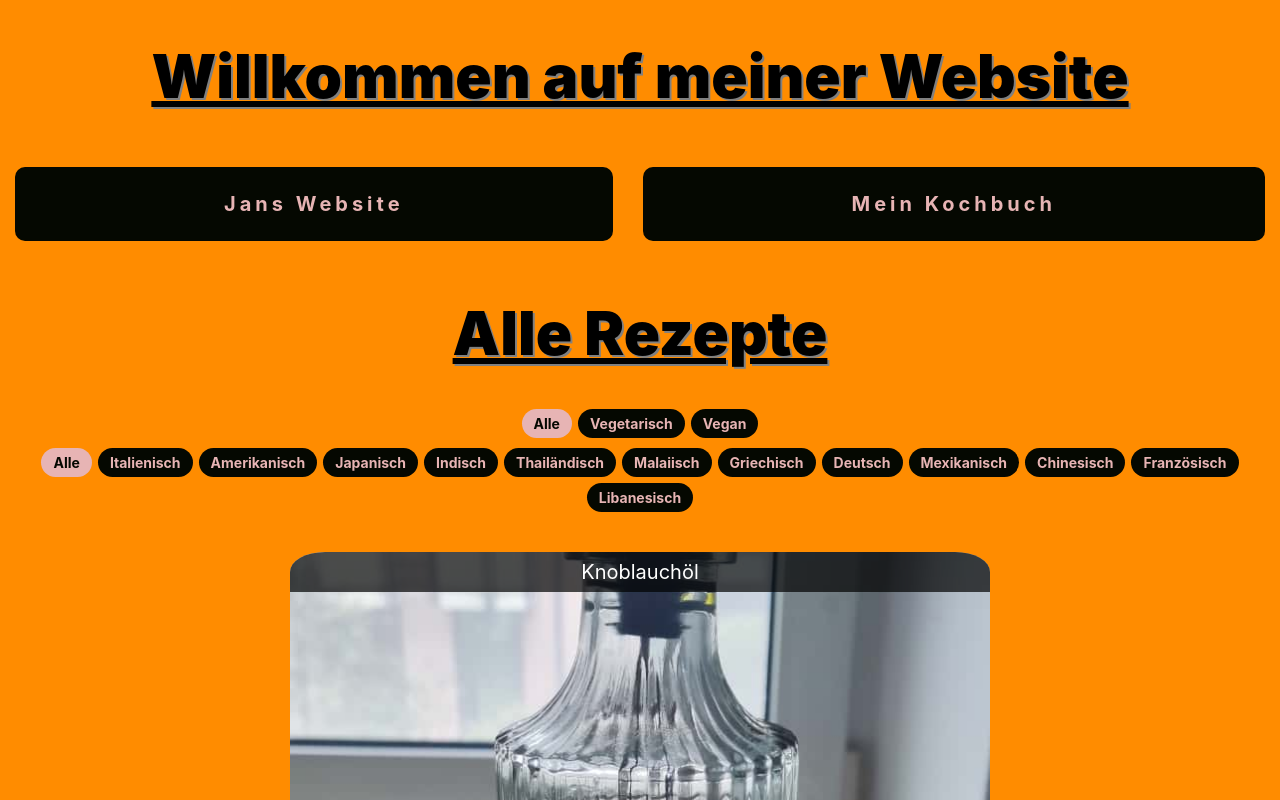
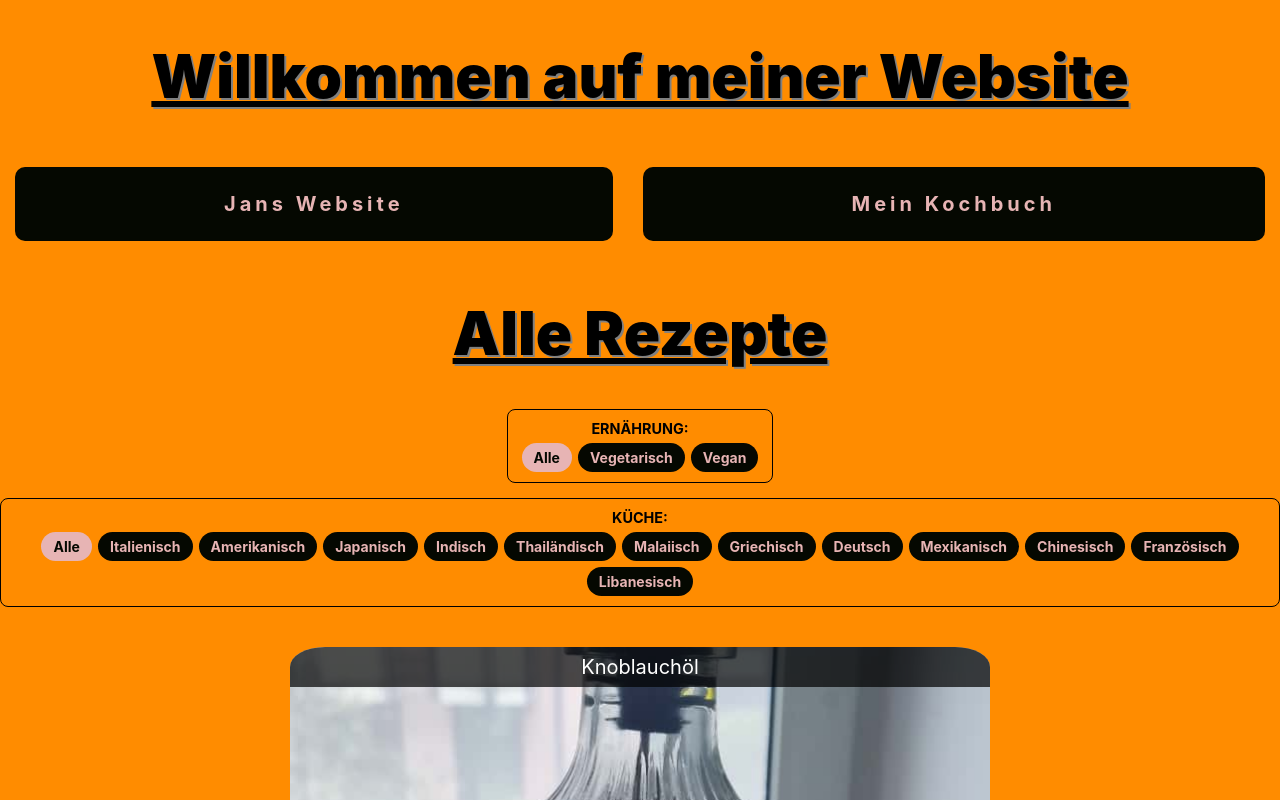
Before and after one commit to JanR99/jan-website-react, a React (Vite) app: page /#/cookbook in a window 1280 px wide. Shown: the top 800 px of the page. Built offline with nearby package versions, Linux system fonts and the light colour scheme.

Commit message:
added boxes around filters

```diff
--- a/src/components/Cookbook.tsx
+++ b/src/components/Cookbook.tsx
@@ -56,7 +56,8 @@ const Cookbook: React.FC = () => {
             </header>
 
             <div className="filter-container">
-                {/* Diet Filters */}
+                <div className="filter-section">
+                    <span className="filter-label">Ernährung:</span>
                     <div className="filter-group">
                         {["alle", "vegetarisch", "vegan"].map(f => (
                             <span
@@ -68,8 +69,10 @@ const Cookbook: React.FC = () => {
                 </span>
                         ))}
                     </div>
+                </div>
 
-                {/* Cuisine Filters */}
+                <div className="filter-section">
+                    <span className="filter-label">Küche:</span>
                     <div className="filter-group">
                         {cuisines.map(c => (
                             <span
@@ -80,6 +83,7 @@ const Cookbook: React.FC = () => {
                     {c.charAt(0).toUpperCase() + c.slice(1)}
                 </span>
                         ))}
+                    </div>
                 </div>
             </div>
 
--- a/src/styles/Cookbook.css
+++ b/src/styles/Cookbook.css
@@ -34,3 +34,29 @@
     background-color: #e7b4b4;
     color: #050801;
 }
+
+.filter-container {
+    display: flex;
+    flex-direction: column;
+    align-items: center;
+    gap: 15px;
+    margin-bottom: 20px;
+}
+
+.filter-section {
+    display: flex;
+    flex-direction: column;
+    align-items: center;
+    padding: 10px 14px;
+    border: 1px solid #000000;
+    border-radius: 8px;
+    background-color: rgba(255, 255, 255, 0);
+}
+
+.filter-label {
+    font-size: 0.9rem;
+    color: #000000;
+    margin-bottom: 6px;
+    font-weight: bold;
+    text-transform: uppercase;
+}
```
Lines whose indentation alone changed are shown as unchanged.
